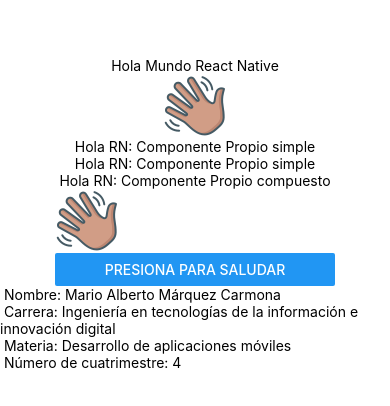
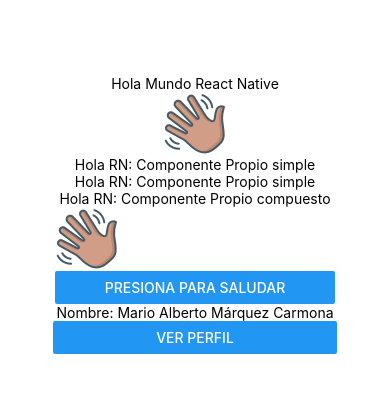
Before and after one commit to Mario-Alberto-dev29/DAM223, a React Native app in the folder App2/: screen / in a window 390 px wide. Shown: the part 208-614 px from the top of the page. Built offline with nearby package versions, Linux system fonts and the light colour scheme.

Commit message:
Práctica 7 (props y estados) terminada

```diff
--- a/App2/App.js
+++ b/App2/App.js
@@ -20,7 +20,12 @@ export default function App() {
       <Saludo></Saludo>
       <Saludo/>
       <Saludo2></Saludo2>
-      <ComponenteExtra/>
+      <ComponenteExtra
+      nombre="Mario Alberto Márquez Carmona"
+      carrera="Ingeniería en tecnologías de la información e innovación digital"
+      materia="Desarrollo de aplicaciones móviles"
+      cuatri="4">
+      </ComponenteExtra>
       <StatusBar style="auto" />
     </View>
   );
--- a/App2/components/ComponenteExtra.js
+++ b/App2/components/ComponenteExtra.js
@@ -1,12 +1,19 @@
-import {View, Text} from "react-native";
+import {View, Button, Text} from "react-native";
+import { useState } from "react";
 
-export const ComponenteExtra = ()=>{
+export const ComponenteExtra = ({nombre, carrera, materia, cuatri})=>{
+const[mostrar, setMostrar] = useState(false);
 return (
 <View>
-<Text> Nombre: Mario Alberto Márquez Carmona </Text>
-<Text> Carrera: Ingeniería en tecnologías de la información e innovación digital </Text>
-<Text> Materia: Desarrollo de aplicaciones móviles </Text>
-<Text> Número de cuatrimestre: 4 </Text>
+<Text> Nombre: {nombre} </Text>
+{ mostrar &&
+<>
+<Text> Carrera: {carrera} </Text>
+<Text> Materia: {materia} </Text>
+<Text> Número de cuatrimestre: {cuatri} </Text>
+</>
+}
+<Button title="ver perfil" onPress={ () => setMostrar(!mostrar) }></Button>
 </View>
 )
 }
```
